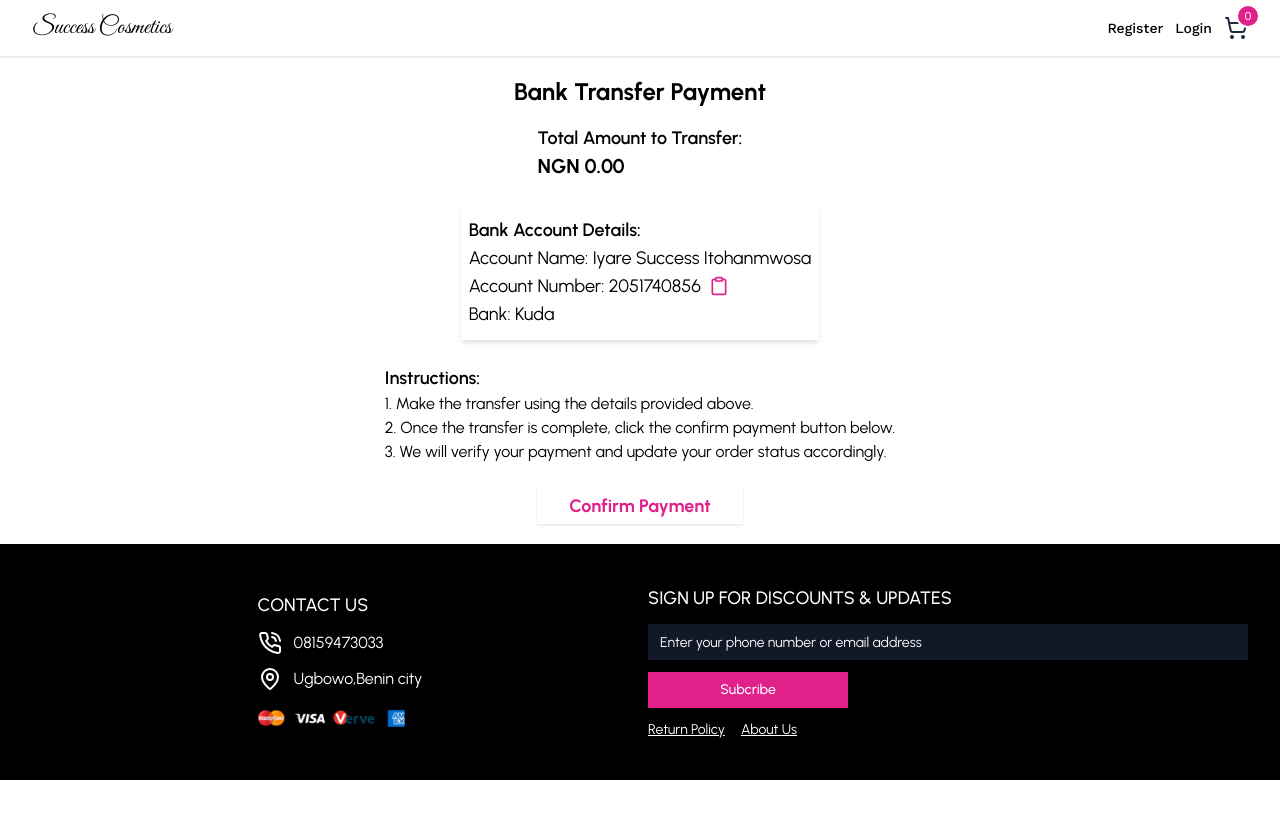
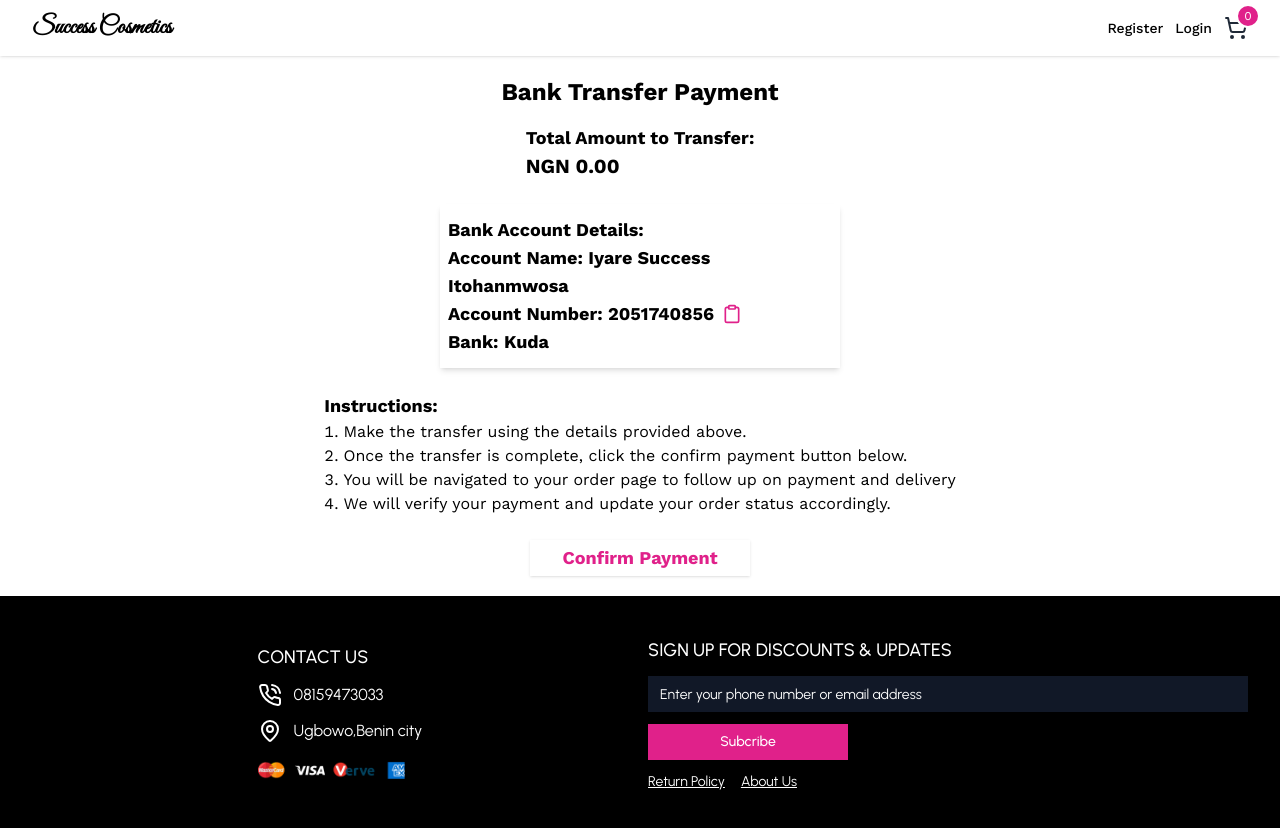
Before and after one commit to boymeetsblockchain/success-cosmetics, a Next.js app: page /orders/payment in a window 1280 px wide. Shown: the top 828 px of the page. Before the commit the page ends 800 px from the top, so only its background shows below. Built offline with nearby package versions, Linux system fonts and the light colour scheme; no server answers.

Commit message:
added new styles

```diff
--- a/app/admin/layout.tsx
+++ b/app/admin/layout.tsx
@@ -1,4 +1,6 @@
 import { auth } from "@/auth";
+import { work } from "@/font";
+import { cn } from "@/lib/utils";
 import { redirect } from "next/navigation";
 
 export default async function AdminLayout({
@@ -14,7 +16,7 @@ export default async function AdminLayout({
   }
 
   return (
-    <section>
+    <section className={cn(work.className)}>
       {children}
     </section>
   );
--- a/app/admin/orders/[id]/page.tsx
+++ b/app/admin/orders/[id]/page.tsx
@@ -4,6 +4,7 @@ import { useParams } from "next/navigation";
 import { useEffect, useState } from "react";
 import { toast } from "react-hot-toast";
 import { useRouter } from "next/navigation";
+import { Loader } from "@/components/loader";
 
 interface OrderProps {
   id: string;
@@ -55,7 +56,7 @@ const GetSingleOrder = () => {
   };
 
   if (loading) {
-    return <p>Loading...</p>;
+    return <Loader loading/>;
   }
 
   if (!order) {
@@ -63,7 +64,7 @@ const GetSingleOrder = () => {
   }
 
   return (
-    <div className="my-5 px-4 md:px-6 lg:px-8 flex flex-col space-y-3  w-full max-w-7xl items-center justify-center mx-auto">
+    <div className="my-5 px-4 md:px-6 lg:px-8 flex flex-col space-y-3  w-full min-h-screen max-w-7xl items-center  mx-auto">
       <h1 className="text-2xl font-bold mb-4">Order Details</h1>
       <div className="shadow-md p-6 rounded-md w-full  max-w-4xl">
         <h2 className="text-lg font-semibold">Order Details:</h2>
@@ -72,7 +73,15 @@ const GetSingleOrder = () => {
           style: "currency",
           currency: "NGN",
         }).format(order.totalAmount)}</p>
-        <p><strong>Order Date:</strong> {new Date(order.createdAt).toLocaleDateString()}</p>
+        <p><strong>Order Date:</strong> {new Date(order.createdAt).toLocaleString('en-US', {
+  year: 'numeric',
+  month: '2-digit',
+  day: '2-digit',
+  hour: '2-digit',
+  minute: '2-digit',
+  second: '2-digit'
+})
+}</p>
         <p><strong>Status:</strong> {order.completed ? "Completed" : "Pending"}</p>
       </div>
       {!order.completed && (
--- a/app/admin/orders/page.tsx
+++ b/app/admin/orders/page.tsx
@@ -13,6 +13,7 @@ import {
     TableHeader,
     TableRow,
   } from "@/components/ui/table"
+import { Loader } from "@/components/loader";
 
 
 const AdminOrderPage = () => {
@@ -64,7 +65,15 @@ const AdminOrderPage = () => {
                   }).format(order.totalAmount)}
                 </TableCell>
                 <TableCell className="px-4 py-2 border-b text-center">
-                  {new Date(order.createdAt).toLocaleDateString()}
+                  {new Date(order.createdAt).toLocaleString('en-US', {
+  year: 'numeric',
+  month: '2-digit',
+  day: '2-digit',
+  hour: '2-digit',
+  minute: '2-digit',
+  second: '2-digit'
+})
+}
                 </TableCell>
                 <TableCell className="px-4 py-2 border-b text-center">
                   {order.completed ? "Completed" : "Pending"}
@@ -82,7 +91,7 @@ const AdminOrderPage = () => {
           </TableBody>
         </Table>
       ) : (
-        <p>Loading orders...</p>
+     <Loader loading/>
       )}
     </div>
   );
--- a/app/admin/products/page.tsx
+++ b/app/admin/products/page.tsx
@@ -16,7 +16,7 @@ const AdminProducts = () => {
   }, []);
 
   return (
-    <div className="max-w-6xl mx-auto px-4 h-auto py-8">
+    <div className="max-w-6xl mx-auto px-4 min-h-screen py-8">
       <div className="w-full bg-white px-4 py-3 rounded-lg shadow-lg">
         <h1 className="mb-10 text-3xl font-bold text-center">Products</h1>
         {products.length > 0 ? (
--- a/app/admin/products/update/[id]/page.tsx
+++ b/app/admin/products/update/[id]/page.tsx
@@ -1,5 +1,6 @@
 "use client"
 import { getSingleProductById, updateProduct } from "@/actions/product";
+import { Loader } from "@/components/loader";
 import { Button } from "@/components/ui/button";
 import { Input } from "@/components/ui/input";
 import { Label } from "@/components/ui/label";
@@ -52,7 +53,7 @@ const UpdateProduct = () => {
     };
 
     if (!product) {
-        return <div>Loading...</div>;
+        return <Loader loading/>
     }
 
     return (
--- a/app/cart/page.tsx
+++ b/app/cart/page.tsx
@@ -10,7 +10,7 @@ const CartPage = () => {
 
   if (cartItems && cartItems.length < 1) {
     return (
-      <div className="h-72 flex flex-col items-center justify-center">
+      <div className="h-full flex flex-col items-center min-h-screen  justify-center">
         <h2 className="text-3xl mt-10 mb-5 font-bold">Cart is Empty</h2>
         <Link
           href="/products"
@@ -23,7 +23,7 @@ const CartPage = () => {
   }
 
   return (
-    <div className="p-4">
+    <div className="p-4  min-h-screen">
     <div className="">
       {cartItems?.map((item) => (
         <CartItemCard product={item} key={item.id} />
--- a/app/login/page.tsx
+++ b/app/login/page.tsx
@@ -7,7 +7,7 @@ const LoginPage = async() => {
     redirect('/')
    }
     return (
-        <div className="my-10 px-4 md:px-6 lg:px-8 flex items-center min-h-screen justify-center">
+        <div className="my-10 px-4 md:px-6 lg:px-8 flex items-center  justify-center">
             <div className="w-full md:w-[500px] p-6 h-auto shadow-lg shadow-black/10 bg-white rounded-lg">
             <h1 className="my-4 text-center font-medium text-3xl">Welcome Back!</h1>
               <LoginForm/>
--- /dev/null
+++ b/app/orders/layout.tsx
@@ -0,0 +1,18 @@
+
+import { work } from "@/font";
+import { cn } from "@/lib/utils";
+
+
+export default async function OrderLayout({
+  children,
+}: {
+  children: React.ReactNode;
+}) {
+
+
+  return (
+    <section className={cn(work.className)}>
+      {children}
+    </section>
+  );
+}
--- a/app/orders/payment/page.tsx
+++ b/app/orders/payment/page.tsx
@@ -10,6 +10,8 @@ import { createOrder } from "@/actions/order";
 import useCartStore from "@/store/cart";
 import { CartProduct } from "@/types";
 import useCheckoutStore from "@/store/checkout";
+import { cn } from "@/lib/utils";
+import { work } from "@/font";
 
 const Payment = () => {
   const { total } = useTotalPrice();
@@ -69,7 +71,7 @@ const Payment = () => {
     <div className="my-5 px-4 md:px-6 lg:px-8 flex flex-col w-full max-w-7xl items-center justify-center mx-auto">
       <h1 className="text-2xl font-bold mb-4">Bank Transfer Payment</h1>
       <div className="mb-6">
-        <h2 className="text-lg font-semibold">Total Amount to Transfer:</h2>
+        <h2 className="text-lg font-bold ">Total Amount to Transfer:</h2>
         <p className="text-xl font-bold">
           {new Intl.NumberFormat("en-US", {
             style: "currency",
@@ -77,13 +79,13 @@ const Payment = () => {
           }).format(total)}
         </p>
       </div>
-      <div className="mb-6 shadow-md py-3 px-2 rounded-md">
-        <h2 className="text-lg font-semibold">Bank Account Details:</h2>
+      <div className="mb-6 shadow-md py-3 px-2 rounded-md w-[400px]">
+        <h2 className="text-lg font-bold ">Bank Account Details:</h2>
         <div className="flex items-center">
-          <p className="text-lg">Account Name: Iyare Success Itohanmwosa</p>
+          <p className="text-lg font-bold">Account Name: Iyare Success Itohanmwosa</p>
         </div>
         <div className="flex items-center">
-          <p className="text-lg">Account Number: 2051740856</p>
+          <p className="text-lg font-bold">Account Number: 2051740856</p>
           <button
             onClick={handleCopyToClipboard}
             className="ml-2 text-barbie-pink hover:text-barbie-pink-dark"
@@ -93,21 +95,24 @@ const Payment = () => {
           </button>
           {copied && <span className="ml-2 text-green-500">Copied!</span>}
         </div>
-        <p className="text-lg">Bank: Kuda</p>
+        <p className="text-lg font-bold">Bank: Kuda</p>
       </div>
       <div className="mb-6">
-        <h2 className="text-lg font-semibold">Instructions:</h2>
-        <ol className="list-decimal list-inside">
+        <h2 className="text-lg font-bold flex flax-col gap-y-2 ">Instructions:</h2>
+        <ul className={cn("list-decimal list-inside",work.className)}>
           <li>Make the transfer using the details provided above.</li>
           <li>
             Once the transfer is complete, click the confirm payment button
             below.
           </li>
           <li>
+            You will be navigated to your order page to follow up on payment and delivery
+          </li>
+          <li>
             We will verify your payment and update your order status
             accordingly.
           </li>
-        </ol>
+        </ul>
       </div>
       <Button
         onClick={handleConfirmPayment}
--- a/app/products/page.tsx
+++ b/app/products/page.tsx
@@ -9,19 +9,25 @@ import { ProductCardProps} from "@/types";
 import { Input } from "@/components/ui/input";
 import { SearchIcon } from "lucide-react";
 import toast from "react-hot-toast";
+import { Loader } from "@/components/loader";
 
 const ProductsPage = () => {
     const [products, setProducts] = useState<ProductCardProps[]>([]);
+    const [loading,setLoading]= useState(false)
     const [searchTerm, setSearchTerm] = useState<string>("");
 
     useEffect(() => {
         const fetchProducts = async () => {
             try {
+                setLoading(true)
                 const allProducts = await getAllProducts();
                 setProducts(allProducts);
+                setLoading(false)
             } catch (error) {
                 console.error("Failed to fetch products:", error);
                 toast.error("Failed to load products");
+            }finally{
+                setLoading(false)
             }
         };
 
@@ -42,6 +48,13 @@ const ProductsPage = () => {
             setProducts(results);
         }
     };
+
+
+    if(loading){
+        return (
+            <Loader loading/>
+        )
+    }
 
     return (
         <div className="my-5 px-4 md:px-6 lg:px-8 flex flex-col items-center justify-center">
--- a/components/homepage/hero.tsx
+++ b/components/homepage/hero.tsx
@@ -4,7 +4,7 @@ import Link from "next/link";
 
 export const Hero = () => {
   return (
-    <div className={cn("relative h-[600px] bg-center bg-cover flex items-center flex-col gap-y-4 justify-center ")} style={{ backgroundImage: 'url("/hero1.jpg")' }}>
+    <div className={cn("relative h-[600px] bg-center bg-cover flex items-center flex-col gap-y-4 justify-center ")}  style={{ backgroundImage: 'url("/hero1.jpg")' }}>
       <div className="absolute inset-0 bg-black opacity-50"></div>
       <div className="relative z-10 text-center flex items-center flex-col gap-y-3 text-white">
         <h1 className="text-4xl md:text-7xl  font-bold">
--- a/components/homepage/products.tsx
+++ b/components/homepage/products.tsx
@@ -4,23 +4,35 @@ import { ProductCardProps, ProductTypes } from "@/types"
 import { getAllProducts } from "@/actions/product"
 import { useEffect, useState } from "react"
 import toast from "react-hot-toast"
+import { Loader } from "../loader"
 
 export const Products = () => {
     const [products, setProducts] = useState<ProductCardProps[]>([]);
+    const [loading,setLoading]= useState(false)
     useEffect(() => {
         const fetchProducts = async () => {
             try {
+                setLoading(true)
                 const allProducts = await getAllProducts();
                 setProducts(allProducts);
+                setLoading(false)
             } catch (error) {
                 console.error("Failed to fetch products:", error);
                 toast.error("Failed to load products");
+            }finally{
+                setLoading(false)
             }
         };
 
         fetchProducts();
     }, []);
 
+
+    if(loading) {
+        return (
+            <Loader loading/>
+        )
+    }
     return (
         <div className="my-10 px-4 md:px-6 lg:px-8 flex justify-center">
             <div className="grid grid-cols-1 md:grid-cols-2 lg:grid-cols-4 gap-4 items-center justify-center">
```
